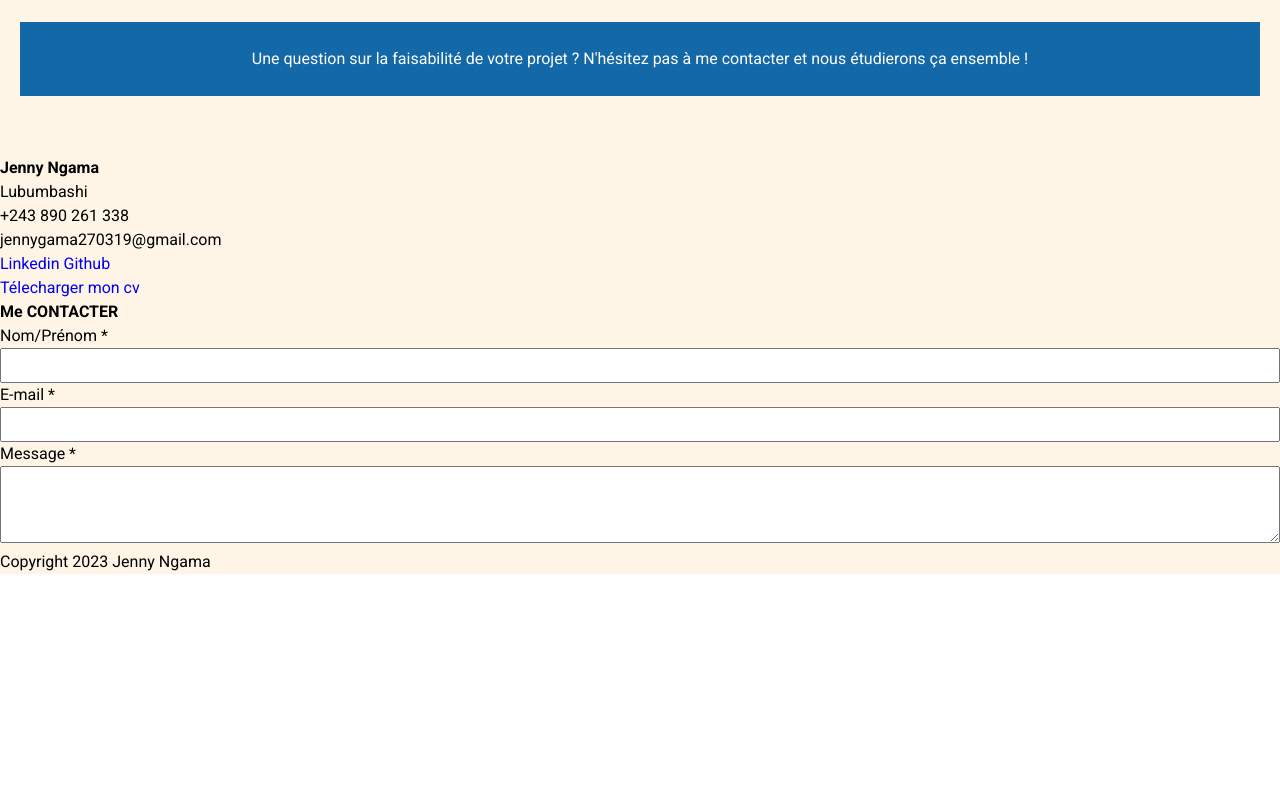
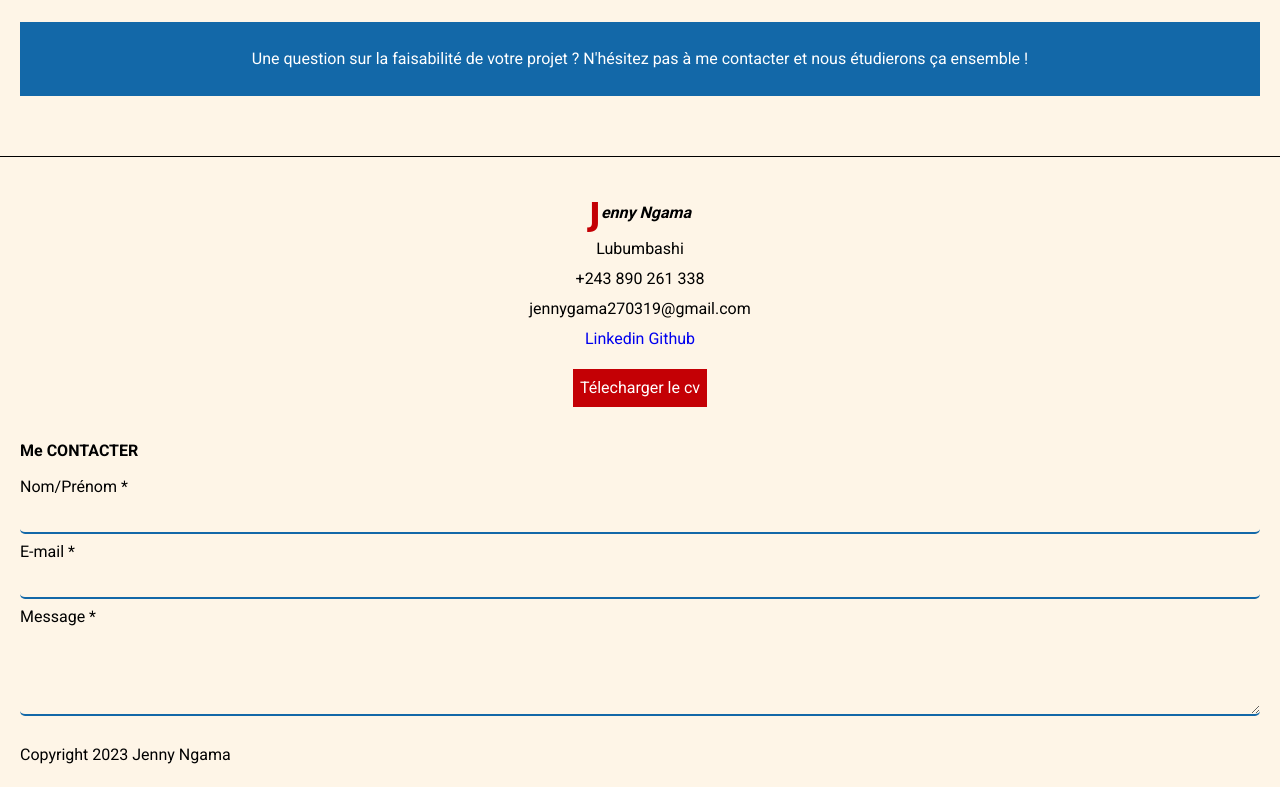
Before and after one commit to jenny-ngama/portfolio, a plain HTML site: page index.html in a window 1280 px wide. Shown: the part 1159-1946 px from the top of the page. Before the commit the page ends 1733 px from the top, so only its background shows below. Drawn offline with Linux system fonts and the light colour scheme; a web font is replaced by a local one.

Commit message:
ajout du formulaire et du footer

```diff
--- a/index.html
+++ b/index.html
@@ -89,9 +89,8 @@
             </section>
         </main>
         <footer class="footer">
-            <div>
             <div class="moi">
-                    <h2>Jenny Ngama</h2>
+                <h2 class="logo"><span>J</span>enny Ngama</h2>
                 <p>Lubumbashi</p>
                 <p>+243 890 261 338</p>
                 <p>jennygama270319@gmail.com</p>
@@ -99,7 +98,7 @@
                     <a href="#">Linkedin</a>
                     <a href="#">Github</a>
                 </div>
-                    <a href="#">Télecharger mon cv</a>
+                <a href="./files/jenny-cv.pdf" download="jenny-cv.pdf" class="download">Télecharger le cv</a>
             </div>
             <form class="contact" action="">
                 <h2>Me CONTACTER</h2>
@@ -117,7 +116,6 @@
 
                 </div>
                 </form>
-            </div>
             <div>Copyright 2023 Jenny Ngama</div>
         </footer>
     </div>
--- a/styles/styles.css
+++ b/styles/styles.css
@@ -42,6 +42,12 @@ a {
 input, textarea {
     min-height: 35px;
     width: 100%;
+    outline: none;
+    padding: 5px;
+    background-color: transparent;
+    border: none;
+    border-bottom: 2px solid var(--secondColor);
+    border-radius: 5px;
 }
 
 /* HEADER */
@@ -215,15 +221,33 @@ input, textarea {
 
 
 /* FOOTER */
-
-/* .footer {
-    background-color: var(--secondColor);
-    padding: 20px;
+.footer {
+    padding: var(--minPadding);
+    border-top: 1px solid;
+}
+.moi {
+    text-align: center;
+}
+.moi h2 {
+    padding: 6px 0;
+}
+.moi * {
+    margin: 6px 0;
+}
+.moi .download {
+    display: inline-block;
+    padding: 7px;
+    margin-block: 12px;
 }
 .contact {
-    margin: 20px 0;
-    background-color: red;
+    margin-block: var(--minPadding);
 }
-.contact label {
-    display: block;
-} */
+.contact h2 {
+    margin-bottom: 12px;
+}
+.contact div {
+    margin-block: 6px;
+}
+.label {
+    margin-bottom: 5px;
+}
```
Lines whose indentation alone changed are shown as unchanged.
